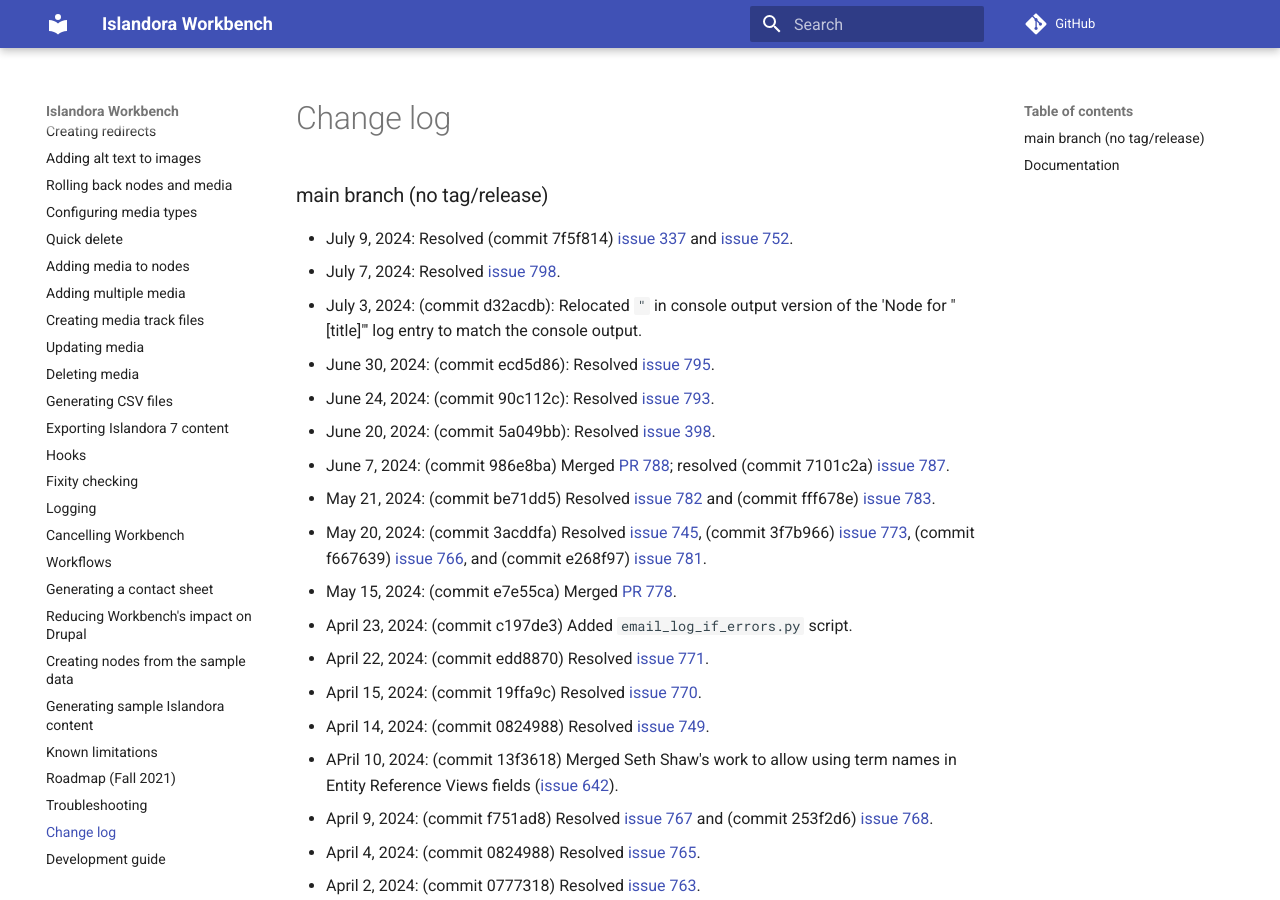
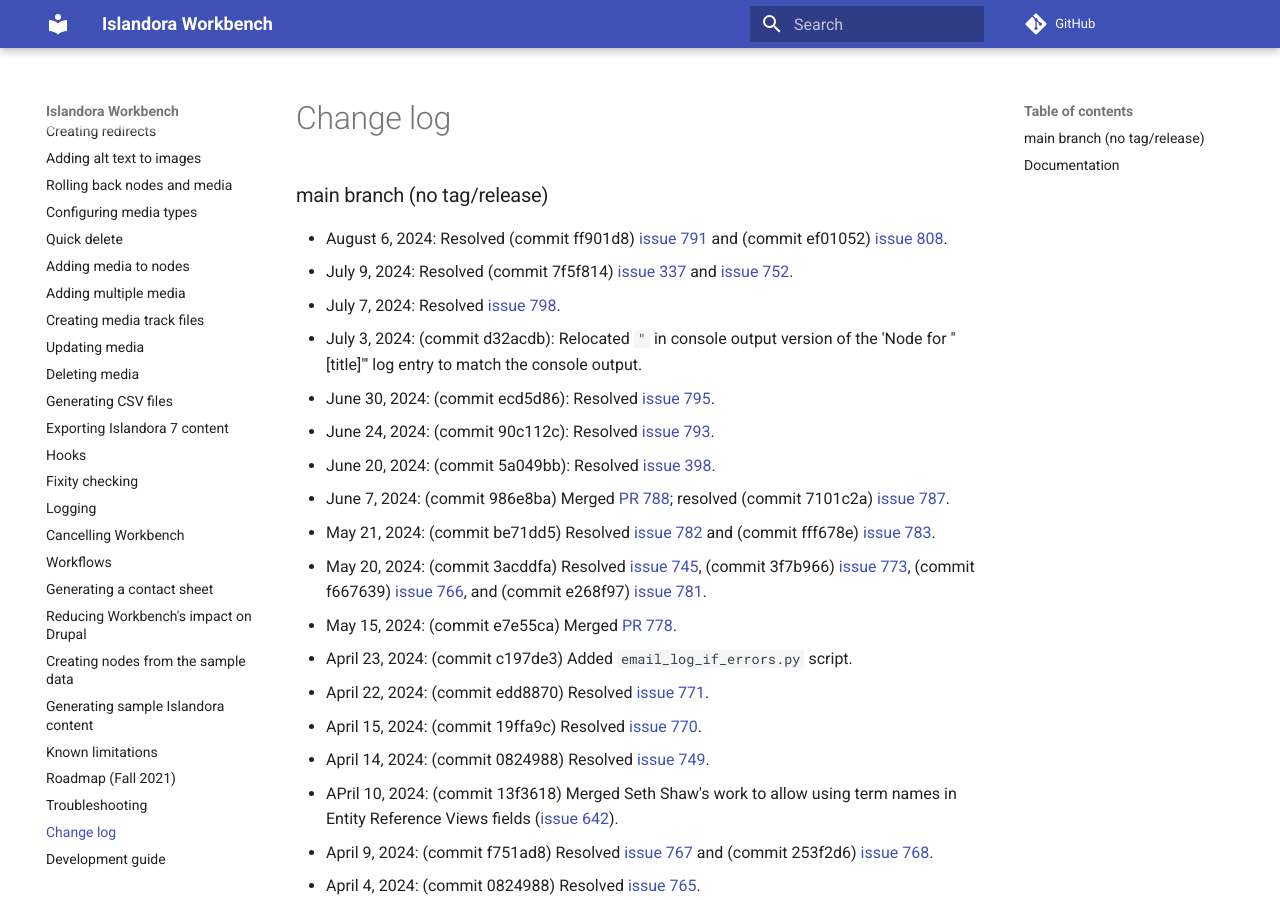
Before and after one commit to mjordan/islandora_workbench_docs, an MkDocs documentation site: the page built from docs/changelog.md, in a window 1280 px wide and 900 px high. Built offline with MkDocs 1.6.1 and Material for MkDocs 9.7.7, drawn with Linux system fonts in a browser that asks for light colours; comment, search, counter and statistics services are not loaded; some of the changed text lies outside the part shown.

Commit message:
Updated changelog and corrected a URI in docs on ingesting OCR and hOCR.

```diff
--- a/docs/changelog.md
+++ b/docs/changelog.md
@@ -1,5 +1,6 @@
 ### main branch (no tag/release)
 
+* August 6, 2024: Resolved (commit ff901d8) [issue 791](https://github.com/mjordan/islandora_workbench/issues/791) and (commit ef01052) [issue 808](https://github.com/mjordan/islandora_workbench/issues/808).
 * July 9, 2024: Resolved (commit 7f5f814) [issue 337](https://github.com/mjordan/islandora_workbench/issues/337) and [issue 752](https://github.com/mjordan/islandora_workbench/issues/752).
 * July 7, 2024: Resolved [issue 798](https://github.com/mjordan/islandora_workbench/issues/798).
 * July 3, 2024: (commit d32acdb): Relocated `"` in console output version of the 'Node for "[title]"' log entry to match the console output.
@@ -132,6 +133,7 @@
 
 ### Documentation
 
+* August 6, 2024: Updated "[Ingesting OCR (and other) files with page images](/islandora_workbench_docs/paged_and_compound/#ingesting-ocr-and-other-files-with-page-images)".
 * July 16, 2024: Added "[Cross-environment deployment / Continuous Integration](/islandora_workbench_docs/workflows/#cross-environment-deployment-continuous-integration)".
 * July 14, 2024: Added docs on the new `protected_vocabularies` config setting to "[Taxonomy reference fields](/islandora_workbench_docs/fields/#taxonomy-reference-fields)" and removed some cruft; added docs on "[Encoding of text files](/islandora_workbench_docs/preparing_data/#encoding-of-text-files)".
 * July 9, 2024: Added "[Using numbers as term names](/islandora_workbench_docs/fields/#using-numbers-as-term-names)".
```
Also changed, not shown: docs/paged_and_compound.md (+1 -1 lines).
